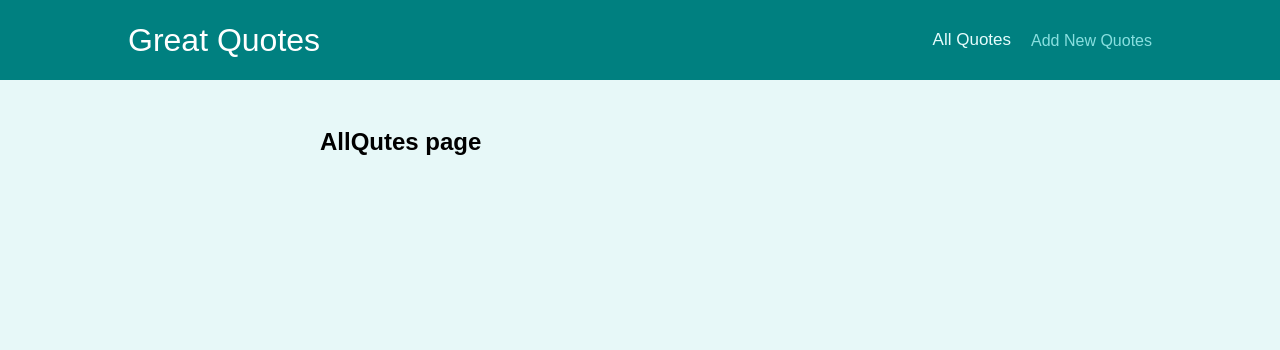
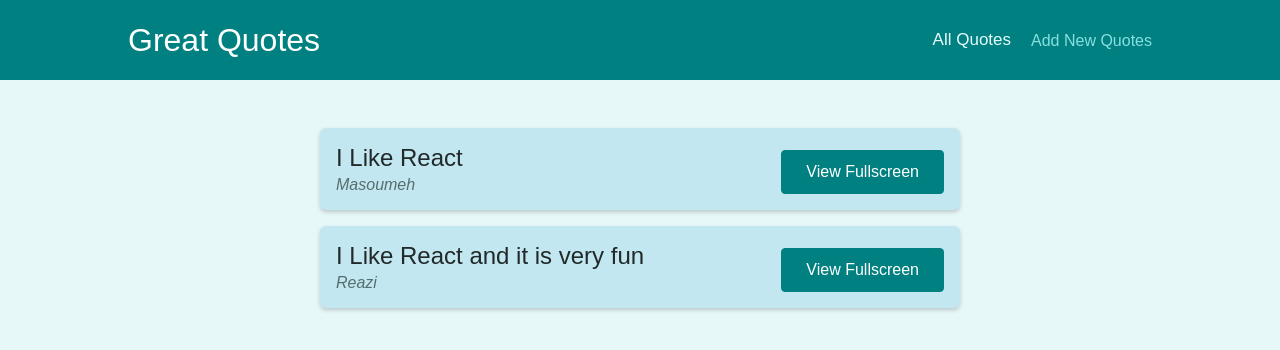
Before and after one commit to MahsumaRezai/Single_Page_App, a React (Create React App) app: page /quotes in a window 1280 px wide. Shown: the top 350 px of the page. Built offline with nearby package versions, Linux system fonts and the light colour scheme.

Commit message:
add Quotes list

```diff
--- a/src/Pages/AllQutes.js
+++ b/src/Pages/AllQutes.js
@@ -1,6 +1,12 @@
+import QuoteList from '../components/quotes/QuoteList'
+const DUMMY_QUOTES = [
+    { id: 'q1', author: 'Masoumeh', text: "I Like React" },
+    { id: 'q1', author: 'Reazi', text: "I Like React and it is very fun" },
+
+]
 const AllQutes = () => {
     return (
-        <h2>AllQutes page</h2>
+        <QuoteList quotes={DUMMY_QUOTES} />
     )
 
 }
--- a/src/components/quotes/QuoteItem.js
+++ b/src/components/quotes/QuoteItem.js
@@ -9,7 +9,7 @@ const QuoteItem = (props) => {
         </blockquote>
         <figcaption>{props.author}</figcaption>
       </figure>
-      <a className='btn'>
+      <a className='btn' href='/mmm'>
         View Fullscreen
       </a>
     </li>
```
